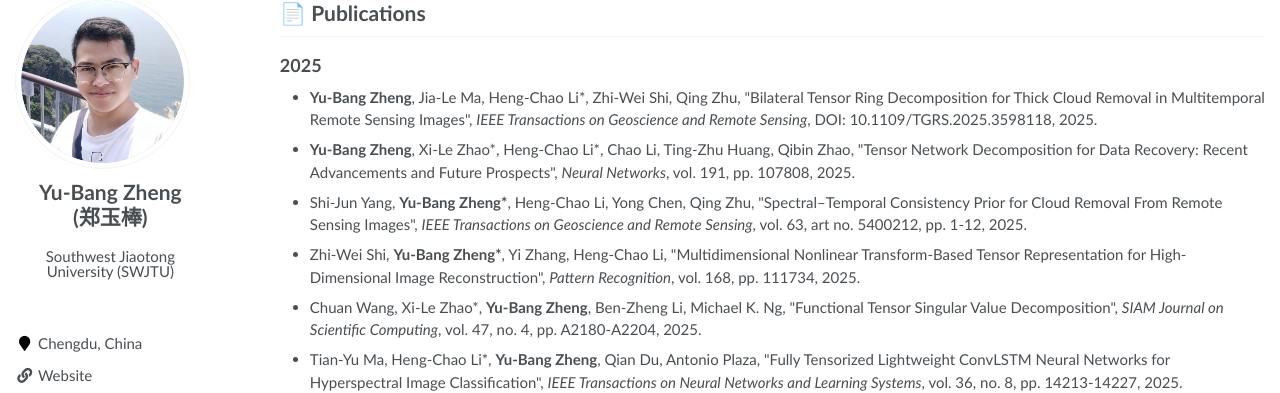
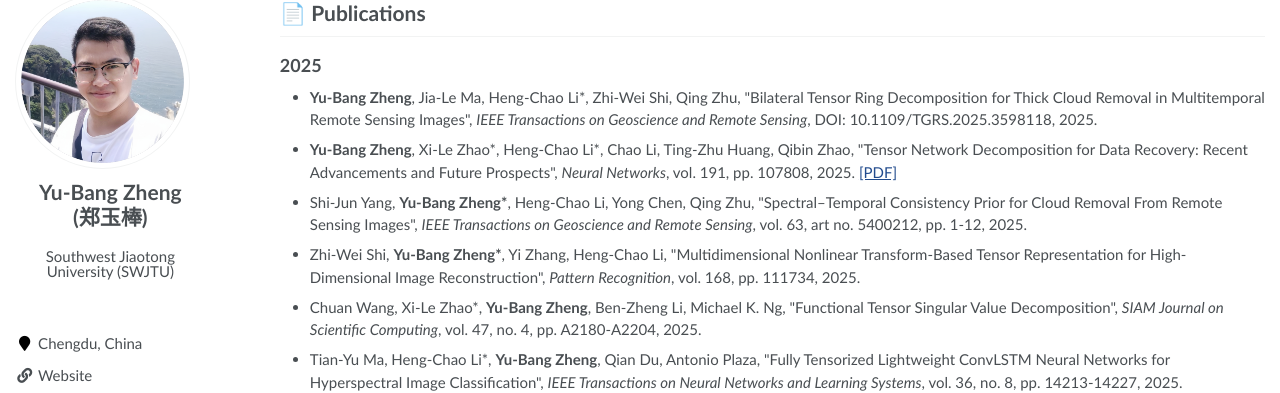
Before and after one commit to YuBangZheng/yubangzheng.github.io, a Jekyll site: the page built from pages/about.md, in a window 1280 px wide and 900 px high, scrolled down 672 px. Shown: the part 97-490 px from the top of the window. Built offline with Jekyll 4.4.1, drawn with Linux system fonts in a browser that asks for light colours; a script that is not in the unit is left out.

Commit message:
Update about.md

```diff
--- a/pages/about.md
+++ b/pages/about.md
@@ -72,7 +72,7 @@
 
 - **Yu-Bang Zheng**, Jia-Le Ma, Heng-Chao Li\*, Zhi-Wei Shi, Qing Zhu, \"Bilateral Tensor Ring Decomposition for Thick Cloud Removal in Multitemporal Remote Sensing Images\", _IEEE Transactions on Geoscience and Remote Sensing_, DOI: 10.1109/TGRS.2025.3598118, 2025.
 
-- **Yu-Bang Zheng**, Xi-Le Zhao\*, Heng-Chao Li\*, Chao Li, Ting-Zhu Huang, Qibin Zhao, \"Tensor Network Decomposition for Data Recovery: Recent Advancements and Future Prospects\", _Neural Networks_, vol. 191, pp. 107808, 2025.
+- **Yu-Bang Zheng**, Xi-Le Zhao\*, Heng-Chao Li\*, Chao Li, Ting-Zhu Huang, Qibin Zhao, \"Tensor Network Decomposition for Data Recovery: Recent Advancements and Future Prospects\", _Neural Networks_, vol. 191, pp. 107808, 2025. [[PDF]](https://www.sciencedirect.com/science/article/pii/S0893608025006884)
 
 - Shi-Jun Yang, **Yu-Bang Zheng\***, Heng-Chao Li, Yong Chen, Qing Zhu, \"Spectral–Temporal Consistency Prior for Cloud Removal From Remote Sensing Images\", _IEEE Transactions on Geoscience and Remote Sensing_, vol. 63, art no. 5400212, pp. 1-12, 2025.
 
```
